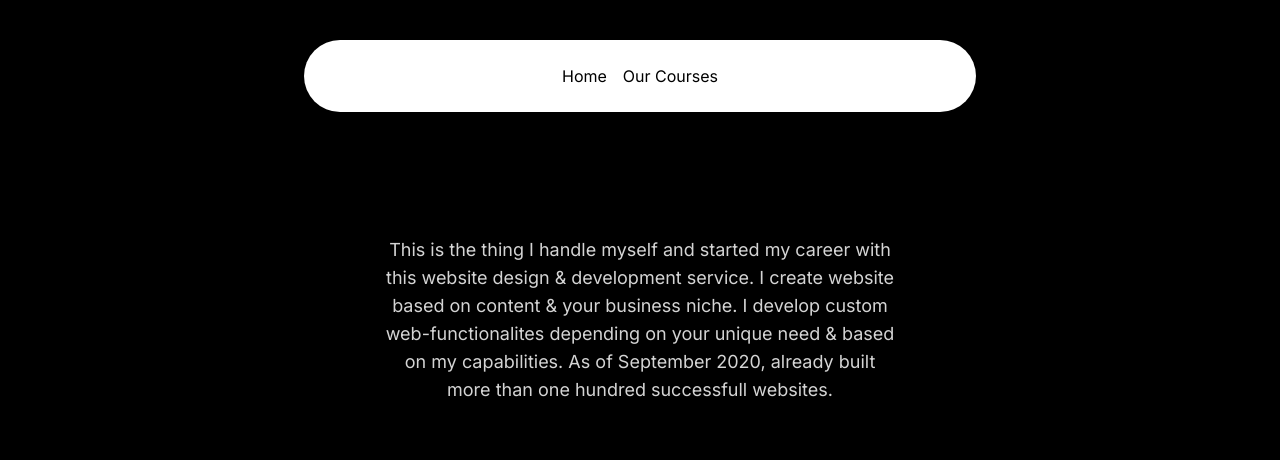
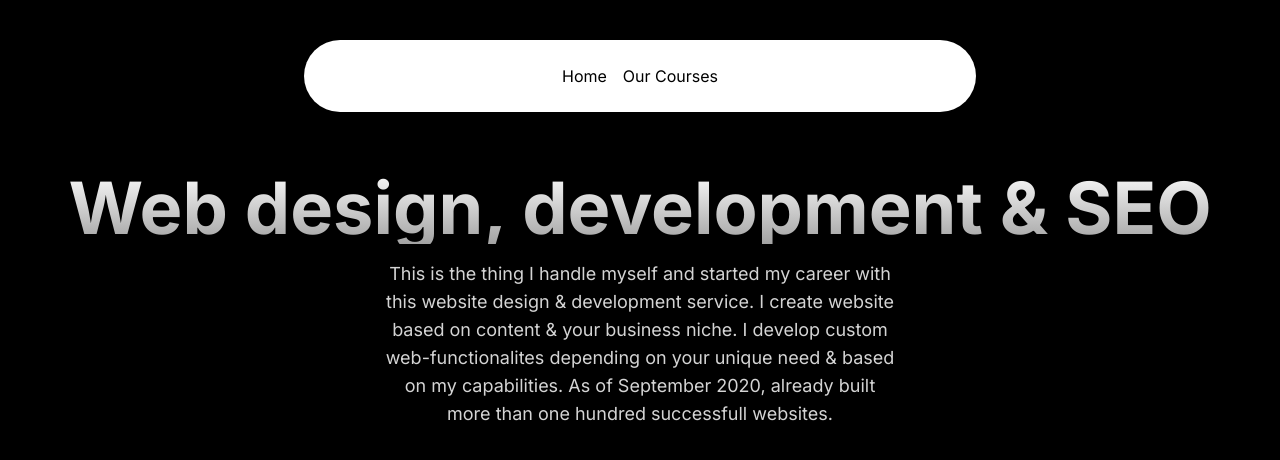
Before and after one commit to Nasir-Saeed/next-js-website, a Next.js app: page / in a window 1280 px wide. Shown: the top 460 px of the page. Built offline with nearby package versions, Linux system fonts and the light colour scheme.

Commit message:
update Hero Section Heading

```diff
--- a/src/components/HeroSection.tsx
+++ b/src/components/HeroSection.tsx
@@ -4,7 +4,7 @@
   return (
     <div className="h-auto md:h-[40rem] w-full rounded-md flex flex-col items-center justify-center relative overflow-hidden mx-auto py-10 md:py-0">
       <div className="p-4 relative z-10 w-full text-center">
-        <h1>Web design, development & SEO</h1>
+        <h1 className="mt-20 md:mt-0 text-4xl md:text-7xl font-bold bg-clip-text text-transparent bg-gradient-to-b from-neutral-50 to-neutral-400">Web design, development & SEO</h1>
         <p className="mt-4 font-normal text-base md:text-lg text-neutral-300 max-w-lg mx-auto">This is the thing I handle myself and started my career with this website design & development service. I create website based on content & your business niche. I develop custom web-functionalites depending on your unique need & based on my capabilities. As of September 2020, already built more than one hundred successfull websites.</p>
       <div className="mt-4">
         <Link href={"https://nasir-saeed-portfolio.netlify.app/"}>Explore My Portofolio</Link>
```
